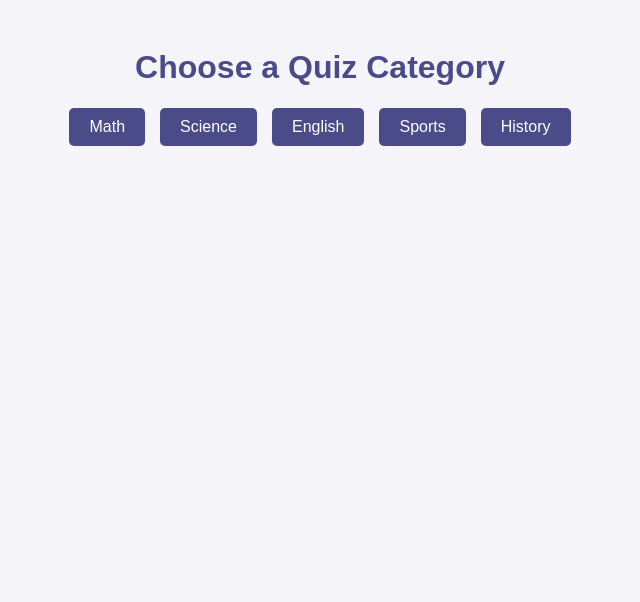
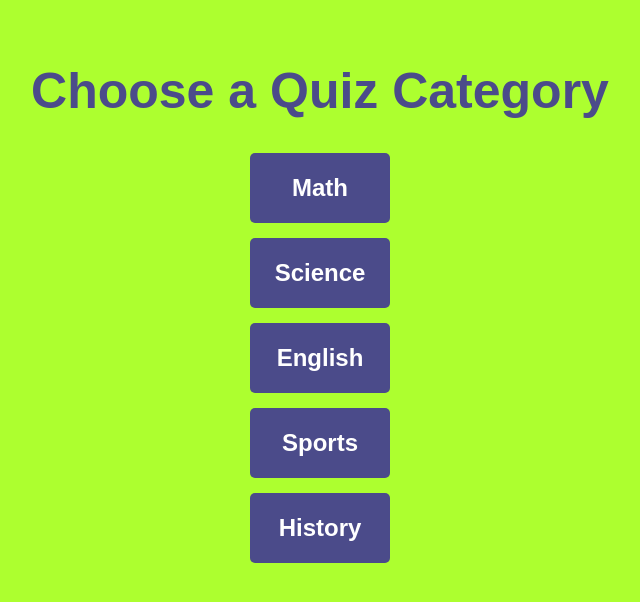
Before and after one commit to reyandru/WST2-Project-main, a Django app: page / in a window 1280 px wide. Shown: the top 602 px of the page, without its empty margins (320-960 px from the left). Run offline with Django 5.2, Linux system fonts and the light colour scheme; data comes from the database, SQL or seed files in the repository.

Commit message:
another changes

```diff
--- a/quiz_project/quiz/static/quiz/style.css
+++ b/quiz_project/quiz/static/quiz/style.css
@@ -1,6 +1,6 @@
 body {
   font-family: Arial, sans-serif;
-  background-color: #f4f4f9;
+  background-color: greenyellow;
   color: #333;
   text-align: center;
   padding: 20px;
@@ -8,24 +8,39 @@ body {
 
 h1 {
   color: #4b4b8a;
+  font-size: 50px;
 }
 
 .categories {
   display: flex;
   justify-content: center;
+  flex-direction: column;
+  align-items: center;
   gap: 15px;
 }
 
 .category {
+  display: flex;
+  align-items: center;
+  justify-content: center;
   padding: 10px 20px;
   background-color: #4b4b8a;
   color: white;
   text-decoration: none;
   border-radius: 5px;
+  height: 50px;
+  width: 100px;
+  font-size: 24px;
+  font-weight: bold;
+  transition: background-color 0.2s ease,  transform 0.2s ease;
 }
 
 .category:hover {
   background-color: #6767b0;
+}
+
+.category:active {
+  transform: scale(0.90);
 }
 
 .question {
@@ -33,6 +48,22 @@ h1 {
   padding: 15px;
   background: #f0f0ff;
   border-radius: 8px;
+  display: flex;
+  flex-direction: column;
+  font-size: 24px;
+}
+
+label {
+  font-size: 18px;
+  display: flex;
+  align-items: center;
+  justify-content: center;
+}
+
+input {
+  width: 30px;
+  height: 20px;
+  cursor: pointer;
 }
 
 button {
```
